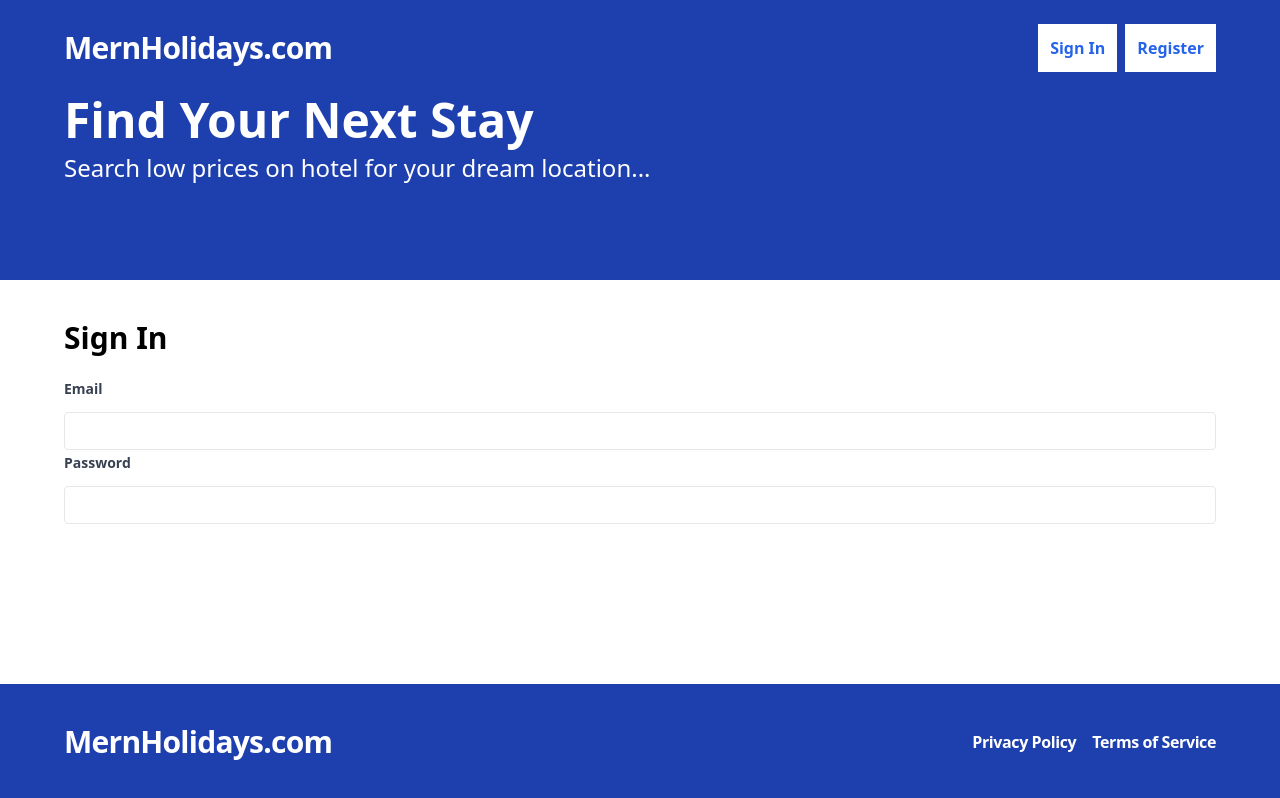
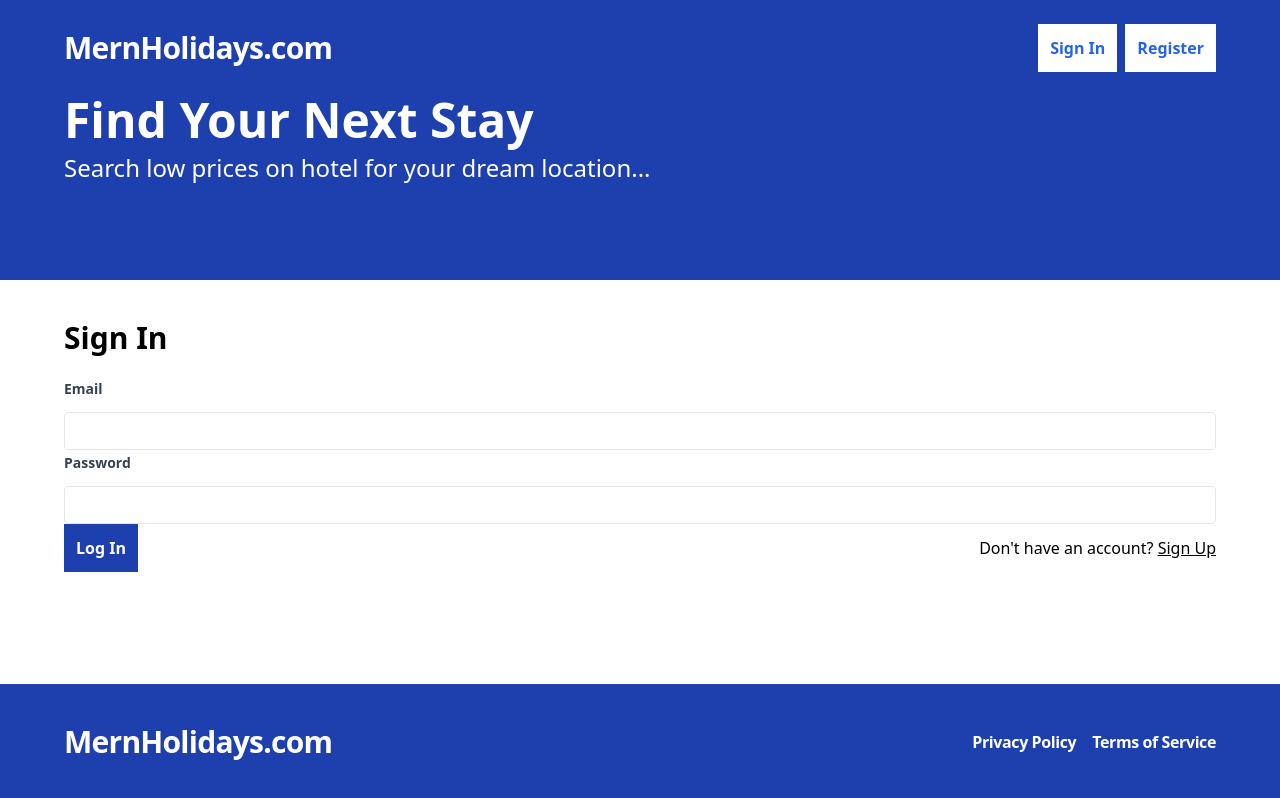
Before and after one commit to rorisangputu/h-proj, a React (Vite) app in the folder frontend/: page /sign-in in a window 1280 px wide. Built offline with nearby package versions, Linux system fonts and the light colour scheme; no server answers.

Commit message:
adding login button and link to sign up

```diff
--- a/frontend/src/pages/SignIn.tsx
+++ b/frontend/src/pages/SignIn.tsx
@@ -1,6 +1,7 @@
 import { useForm } from "react-hook-form";
 import { useMutation } from "react-query";
 import * as apiClient from "../apiClient";
+import { Link } from "react-router-dom";
 
 export type SignInFormData = {
   email: string;
@@ -62,6 +63,25 @@ const SignIn = () => {
             <span className="text-red-700">{errors.password.message}</span>
           )}
         </label>
+        <span className="flex flex-col md:flex-row gap-7 md:justify-between md:items-center">
+          <button
+            type="submit"
+            className="p-3 bg-blue-800 hover:bg-blue-600 text-white font-semibold"
+          >
+            Log In
+          </button>
+          <p className="">
+            Don't have an account?{" "}
+            <span>
+              <Link
+                className="cursor-pointer underline hover:text-blue-700"
+                to={"/register"}
+              >
+                Sign Up
+              </Link>
+            </span>
+          </p>
+        </span>
       </div>
     </form>
   );
```
